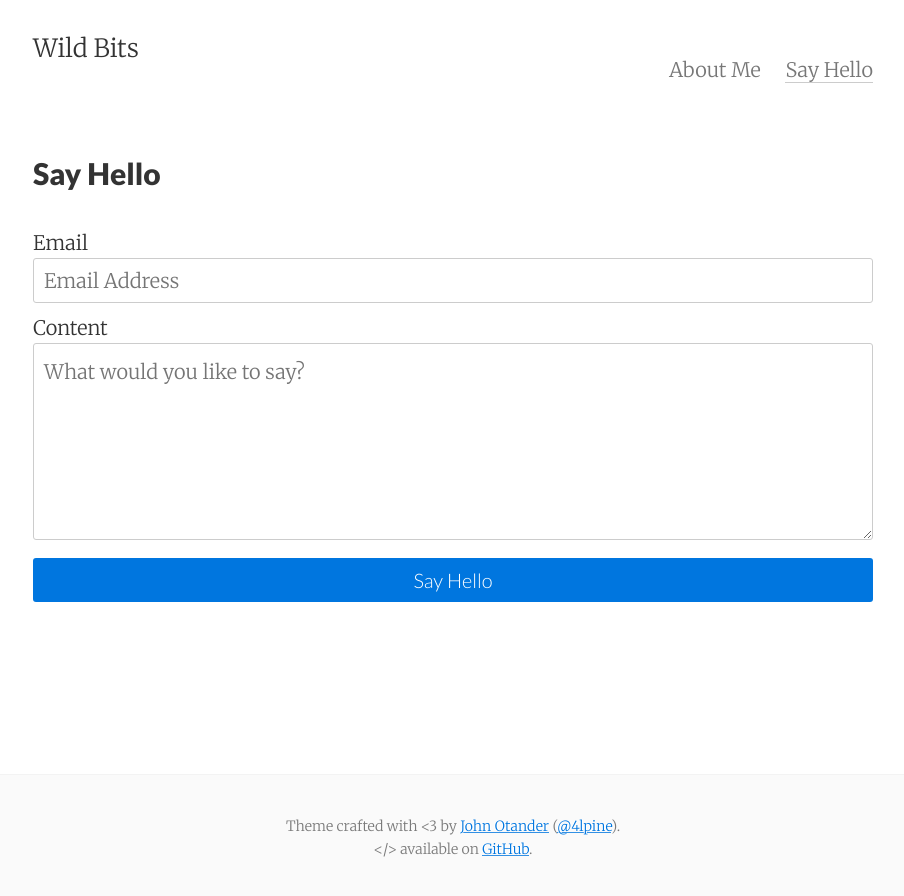
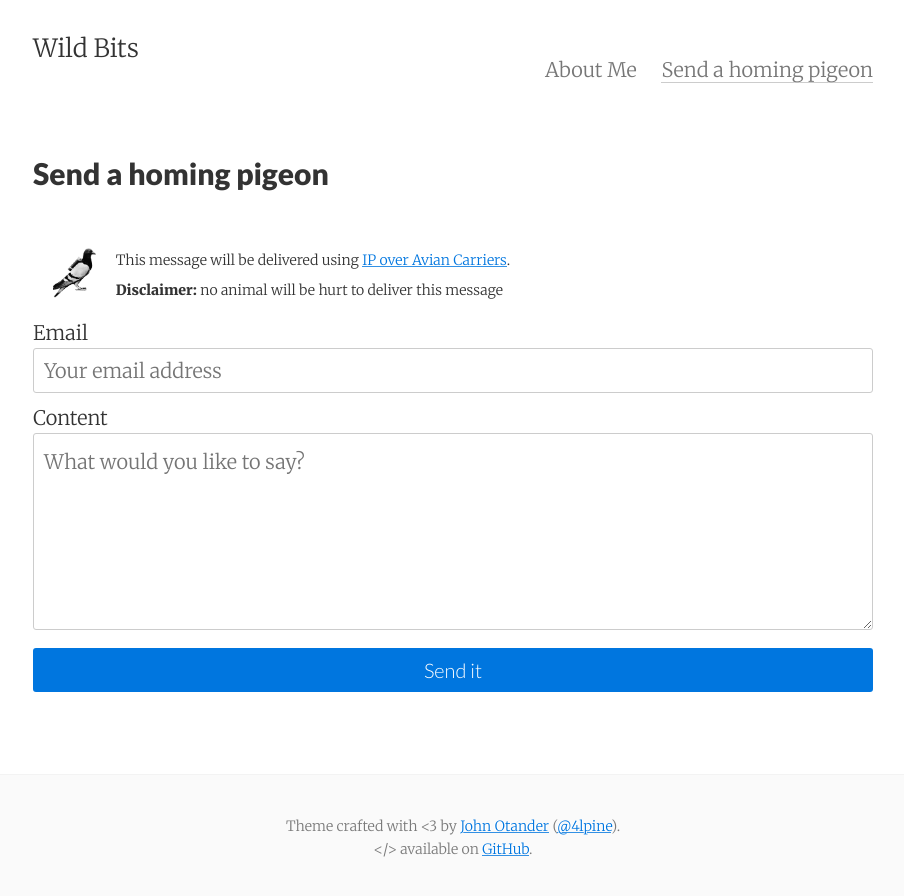
Before and after one commit to Carlovan/carlovan.github.io, a Jekyll site: the page built from contact.html, in a window 1280 px wide. Shown: the top 896 px of the page, without its empty margins (187-1091 px from the left). Built offline with Jekyll 4.4.1, drawn with Linux system fonts in a browser that asks for light colours.

Commit message:
Add homing pigeon in contact form

```diff
--- a/_config.yml
+++ b/_config.yml
@@ -99,10 +99,10 @@ text:
   index:
     coming_soon: 'Coming soon...'
   contact:
-    email:    'Email Address'
+    email:    'Your email address'
     content:  'What would you like to say?'
     subject:  'New submission!'
-    submit:   'Say Hello'
+    submit:   'Send it'
     ajax:
       sending:  'sending..'
       sent:     'Message sent!'
--- a/_sass/_basscss.scss
+++ b/_sass/_basscss.scss
@@ -20,6 +20,8 @@
 @import 'basscss/color-base';
 @import 'basscss/colors';
 
+@import 'basscss/flex-object';
+
 @import 'basscss/utility-headings';
 @import 'basscss/utility-typography';
 @import 'basscss/utility-white-space';
--- /dev/null
+++ b/_sass/basscss/_flex-object.scss
@@ -0,0 +1,34 @@
+/* Basscss Flex Object */
+
+.flex { display: flex }
+
+.flex-column  { flex-direction: column }
+.flex-wrap    { flex-wrap: wrap }
+
+.flex-center   { align-items: center }
+.flex-baseline { align-items: baseline }
+.flex-stretch  { align-items: stretch }
+.flex-start    { align-items: flex-start }
+.flex-end      { align-items: flex-end }
+
+.flex-justify  { justify-content: space-between }
+
+.flex-auto {
+  flex: 1 1 auto;
+  min-width: 0;
+  min-height: 0;
+}
+.flex-grow { flex: 1 0 auto }
+.flex-none { flex: none }
+
+.flex-first { order: -1 }
+.flex-last  { order: 99999 }
+@media (min-width: 40em) {
+  .sm-flex { display: flex }
+}
+@media (min-width: 52em) {
+  .md-flex { display: flex }
+}
+@media (min-width: 64em) {
+  .lg-flex { display: flex }
+}
--- a/contact.html
+++ b/contact.html
@@ -1,11 +1,18 @@
 ---
 layout: page
-title: Say Hello
+title: Send a homing pigeon
 permalink: /contact/
 tags: contact
 ---
 
 <div class="py2">
+  <div class="flex flex-center">
+    <img class="p2" height=50 src="/images/homing-pigeon.png">
+    <div>
+      <small>This message will be delivered using <a href="https://en.wikipedia.org/wiki/IP_over_Avian_Carriers">IP over Avian Carriers</a>.</small><br/>
+      <small><b>Disclaimer:</b> no animal will be hurt to deliver this message</small>
+    </div>
+  </div>
   {% if site.ajaxify_contact_form %}
     <form class="form-stacked">
       <label>
```
Also changed, not shown: images/homing-pigeon.png (added).
